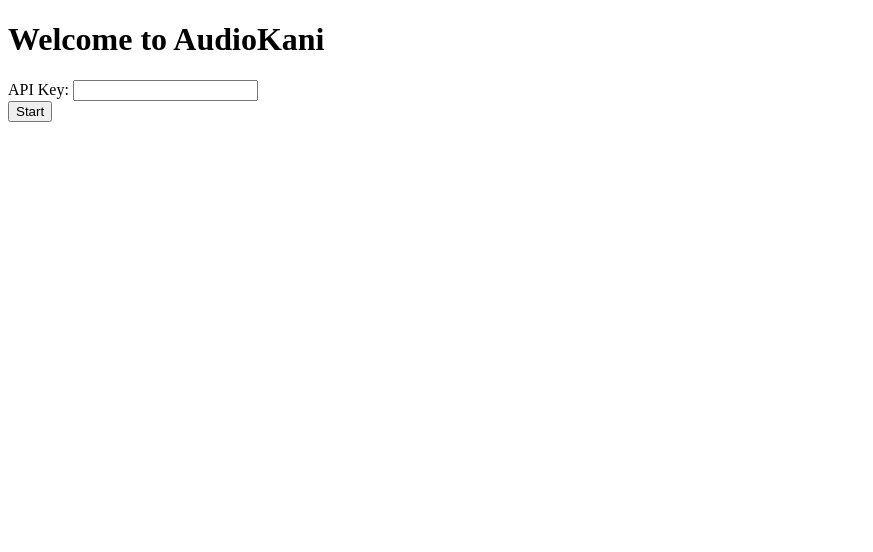
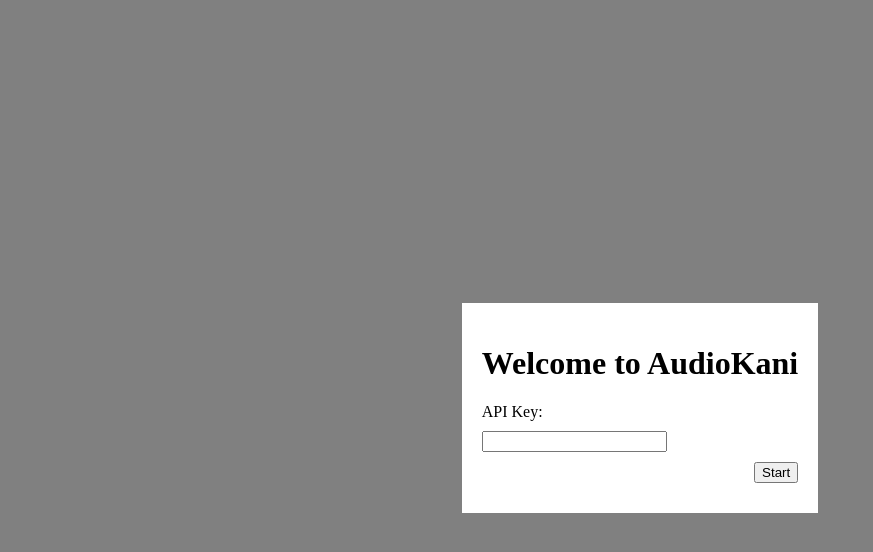
Before and after one commit to biggerbomber/AudioKani, a plain HTML site: page index.html in a window 1280 px wide. Shown: the whole page, without its empty margins (0-873 px from the left). Drawn offline with Linux system fonts and the light colour scheme.

Commit message:
Update index.html

```diff
--- a/index.html
+++ b/index.html
@@ -2,14 +2,45 @@
 <html>
 <head>
     <title>Welcome Page</title>
+    <style>
+        body {
+            background-color: gray;
+        }
+
+        .container {
+            display: flex;
+            justify-content: center;
+            align-items: center;
+            height: 100vh;
+        }
+
+        .form-container {
+            background-color: white;
+            padding: 20px;
+        }
+
+        .form-container label,
+        .form-container input,
+        .form-container button {
+            display: block;
+            margin-bottom: 10px;
+        }
+
+        .form-container button {
+            margin-left: auto;
+        }
+    </style>
 </head>
 <body>
+    <div class="container">
+        <div class="form-container">
             <h1>Welcome to AudioKani</h1>
             <form>
                 <label for="api-key">API Key:</label>
                 <input type="text" id="api-key" name="api-key" required>
-        <br>
                 <button type="submit">Start</button>
             </form>
+        </div>
+    </div>
 </body>
 </html>
```
Lines whose indentation alone changed are shown as unchanged.
